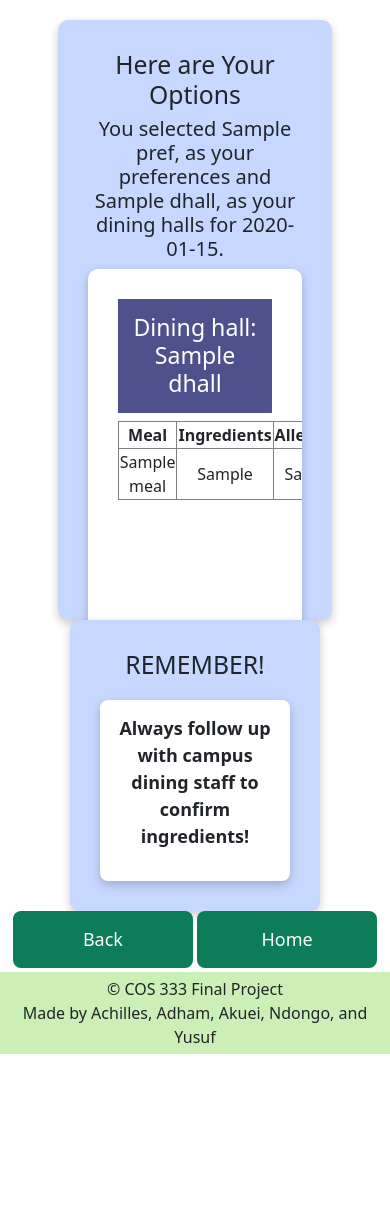
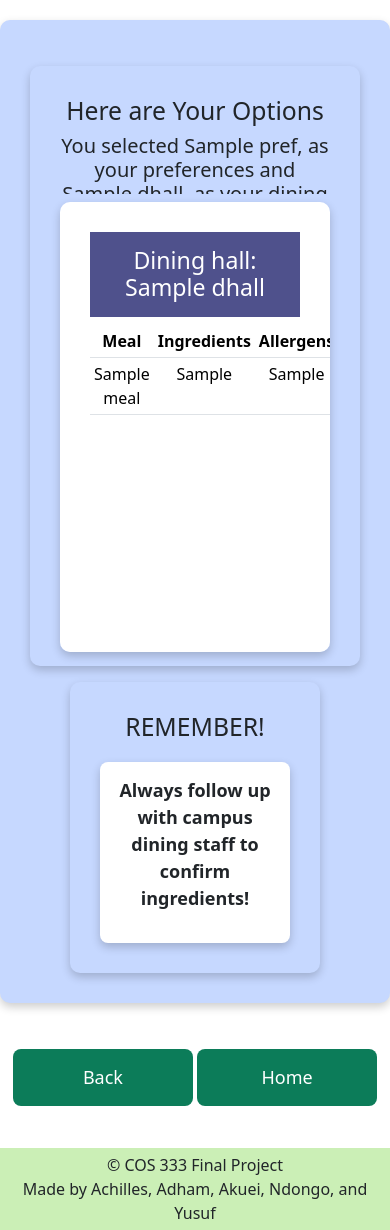
Before and after one commit to princeton-eats/princetoneats, a Flask app: template src/princetoneats/templates/meals_list.html in a window 390 px wide. Shown: the part 62-1292 px from the top of the page. Before the commit the page ends 1116 px from the top, so only its background shows below. Run offline with Flask 3, Linux system fonts and the light colour scheme; the template is opened without the code that fills it: most values are stand-ins (such as "Sample title", 1, 10 or a date in 2020).

Commit message:
mobile friendly

```diff
--- a/src/princetoneats/templates/meals_list.html
+++ b/src/princetoneats/templates/meals_list.html
@@ -21,6 +21,7 @@
     <nav class="navbar navbarCustom navbar-expand-lg navbar-light">
         <a class="navbar-brand" href="/" style="font-size: x-large;"><strong>PrincetonEats!</strong></a>
             <!-- navbar-toggler hamburger nav bar, data-togle : collapase, clicking this button collapses-->
+
             <button class="navbar-toggler" type="button" data-bs-toggle="collapse"
             data-bs-target="#navbarNavAltMarkup" aria-controls="navbarNavAltMarkup" aria-expanded="false" aria-label="Toggle navigation">
                 <span class="navbar-toggler-icon"></span>
@@ -36,28 +37,35 @@
         </div>
     </nav>
 
-    <div class="container-fluid flex-fill d-flex justify-content-center align-items-center">
-        <div class="row w-75 justify-content-center" style="margin-top: 20px;">
+    <div class="container flex-fill d-flex justify-content-center align-items-center">
+        <div class="row w-100 justify-content-center">
 
-            <div class="containerMeals col-md-9" style="height: 600px; background-color: #C6D8FF;">
+            <div class="containerMeals col-md-8 mb-3 mb-md-0 mt-3" style="height: 600px; background-color: #C6D8FF;">
+                <!-- Error Handling when no preferences align with the meals -->
                 {% if grouped_meals|length == 0 %}
-                <div class="containerMeals" style="background-color: white;">
-                        <h1 style="margin: 40px;">Sorry! We couldn't find any meals to match your outlined preferences. Please conduct another search. </h1>
-                        <h3 class="lead" style="margin: 45px;">
+                <div class="containerMeals" style="background-color: white; overflow: scroll !important;">
+                    <h1>Sorry! We couldn't find any meals to match your outlined preferences. Please conduct another search. </h1>
+                    <h3 class="lead">
                         You selected {% for pref in preferences %} <b>{{pref}}</b>, {% endfor %} as your prefereces and
                         {% for dhall in dininghalls %} <b>{{dhall}}</b>, {% endfor %} as your dining halls for <b>{{mealtimes[0]}}</b>.
                     </h3>
                 </div>
                 {% else %}
+                <!-- Main Div on successful return -->
+                <div>
                         <h2>Here are Your Options</h2>
                         <h3 class="lead">
-                            You selected {% for pref in preferences %} <b>{{pref}}</b>, {% endfor %} as your preferences and
+                            <div style="height:60px; overflow-y: scroll !important;">
+                            You selected {% if preferences|length == 0 %} nothing {%else%} {% for pref in preferences %} <b>{{pref}}</b>, {% endfor %} {%endif%} as your preferences and
                             {% for dhall in grouped_meals.items() %} <b>{{dhall[0]}}</b>, {% endfor %} as your dining halls for <b>{{mealtimes[0]}}</b>.
+                            </div>
                         </h3>
-                <div class="containerMeals" style="background-color: white; overflow: scroll !important;">
+
+
+                    <div class="containerMeals" style="background-color: white; overflow-y: scroll !important;">
                             {% for dhall, meals in grouped_meals.items() %}
-                            <h3 class="headerCustom">Dining hall: {{ dhall }}</h3>
-                            <table class="table-bordered" style="border-radius: 5px !important;">
+                                <h3 class="headerCustom" >Dining hall: {{ dhall }}</h3>
+                                <table class="table-responsive table table-sm">
                                     <tr>
                                         {% if username %}<th></th>{% endif %}
                                         <th>Meal</th>
@@ -99,7 +107,9 @@
                         {% endif %}
                     </div>
                 </div>
-            <div class="containerSmall col-md-3 text-center ms-md-4" style="margin:auto; background-color: #C6D8FF;">
+            </div>
+
+            <div class="containerSmall col-md-4 text-center" style="margin:auto; background-color: #C6D8FF;">
                 <h2>REMEMBER!</h2>
                 <div id="warning">
                     <p style="text-align: center;">Always follow up with campus dining staff to confirm ingredients!</p>
@@ -109,9 +119,9 @@
         </div>
     </div>
 
-    <div class="container-fluid back-buttons justify-content-center" style="margin-bottom: 1%;">
+    <div class="container-fluid back-buttons justify-content-center mb-3 mb-md-0 mt-3 mt-md-0" style="padding: 10px">
         <center>
-        <button onclick="location.href='/find_meals'" class="custom-button">Back</button>
+        <button onclick="location.href='/find_meals'" class="custom-button mb-3 mb-md-0">Back</button>
         <button onclick="location.href='/'" class="custom-button">Home</button>
         </center>
     </div>
```
Lines whose indentation alone changed are shown as unchanged.
